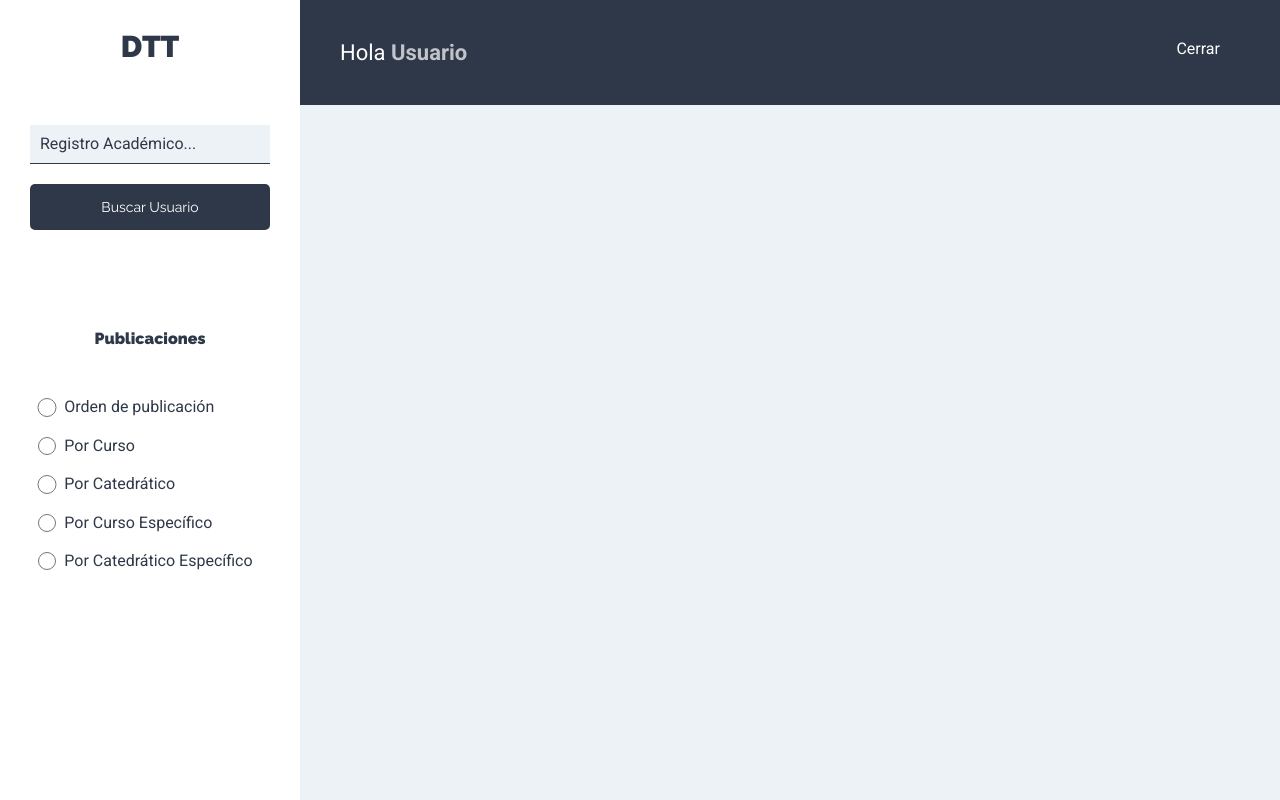
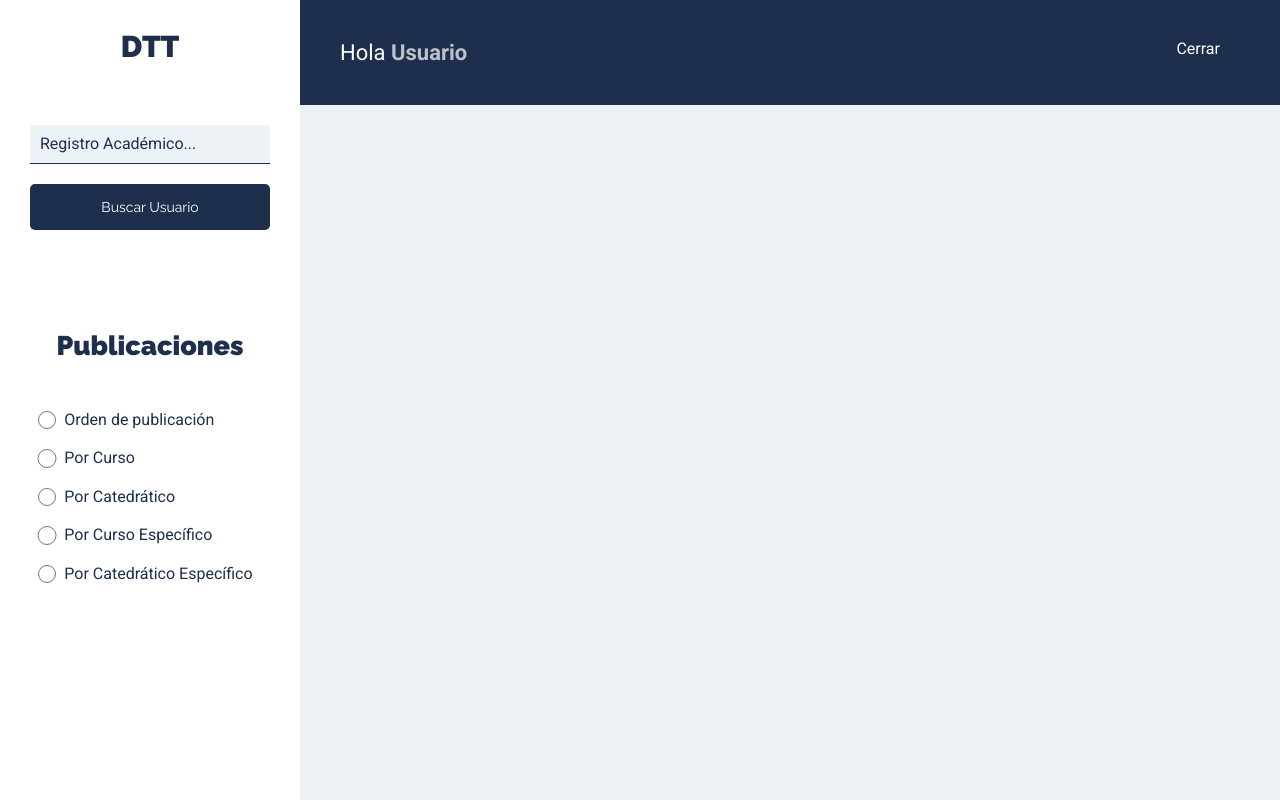
Before and after one commit to bryan967132/PracticasIniciales_DesarrolloWeb, a React (Create React App) app in the folder frontend/: page /mi-perfil in a window 1280 px wide. Built offline with nearby package versions, Linux system fonts and the light colour scheme.

Commit message:
Cambio Tonalidad

```diff
--- a/frontend/src/components/publicaciones/Tarea.js
+++ b/frontend/src/components/publicaciones/Tarea.js
@@ -6,32 +6,16 @@ const Tarea = ({tarea}) => {
             <p>{tarea.nombre}</p>
 
             <div className="estado">
-                {tarea.estado
-                ?
-                    (
-                        <button
-                            type="button"
-                            className="completo"
-                        >Completo</button>
-                    )
-                :
-                    (
-                        <button
-                            type="button"
-                            className="incompleto"
-                        >Incompleto</button>
-                    )
-                }
+                <button
+                    type="button"
+                    className="completo"
+                >Hace 2min</button>
             </div>
             <div className="acciones">
                 <button
                     type="button"
-                    className="btn btn-primario"
-                >Editar</button>
-                <button
-                    type="button"
-                    className="btn btn-secundario"
-                >Eliminar</button>
+                    className="btn btn-comentario"
+                >Comentar</button>
             </div>
         </li>
     );
--- a/frontend/src/index.css
+++ b/frontend/src/index.css
@@ -1,9 +1,11 @@
 :root {
   --blanco: #ffffff;
   --gris1: #edf2f6;
-  --gris2: #2f3848;
-  --gris3: #1a202d;
+  --gris2: #1e2f4d;
+  --gris3: #081633;
   --negro: #000000;
+  --azul: rgb(16, 89, 169);
+  --azulO: rgb(21, 71, 124);
   --headingFont:'Raleway', sans-serif;
   --textFont:  'Roboto', sans-serif;
 }
@@ -77,6 +79,13 @@ a {
 }
 .btn-eliminar {
   background-color: var(--blanco);
+}
+.btn-comentario {
+  background-color: var(--azul);
+  color: var(--blanco);
+}
+.btn-comentario:hover {
+  background: var(--azulO);
 }
 .btn-block {
   display: block;
@@ -222,6 +231,7 @@ aside  {
   box-shadow: 0px 6px 11px -8px rgba(0,0,0,0.9);
 }
 .tarea .acciones .btn:first-of-type {
+  border-radius: 0.5rem;
   margin-right: 1rem;
 }
 .tarea p {
@@ -259,7 +269,7 @@ aside  {
 }
 .completo,
 .correcto {
-  background-color: rgba(154, 252, 154, .3);
+  background-color: var(--gris1);
   color: var(--gris3);
 }
 .incompleto{
@@ -344,9 +354,10 @@ aside  {
 
 .enlace-publicacion {
   display: block;
+  font-size: 2.7rem;
   font-family: var(--headingFont);
   font-weight: 900;
-  margin: 0 0 4rem 0;
+  margin: 4rem 0 4rem 0;
   text-align: center;
   color: var(--gris2);
 }
```
Also changed, not shown: frontend/src/App.js (line endings or trailing spaces).
